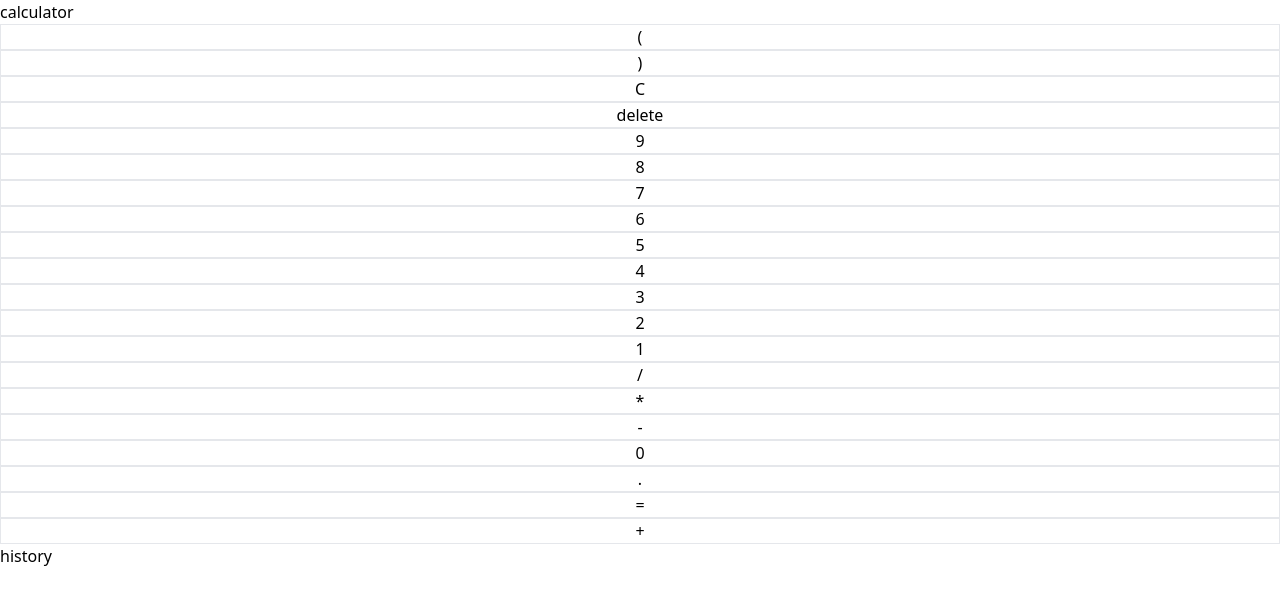
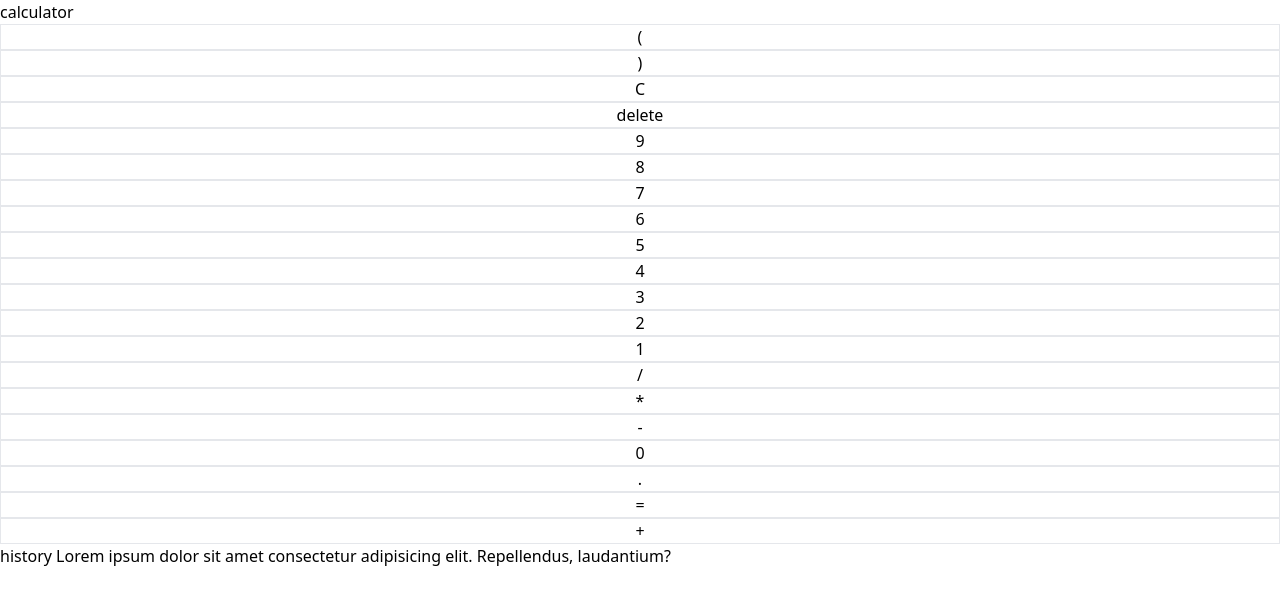
Before and after one commit to Khalid-Graine/calculator-app, a React (Vite) app: page / in a window 1280 px wide. Shown: the top 604 px of the page. Built offline with nearby package versions, Linux system fonts and the light colour scheme.

Commit message:
create Histories component

```diff
--- a/src/App.jsx
+++ b/src/App.jsx
@@ -1,5 +1,5 @@
 import { useState } from "react";
-
+import Histories from "./components/Histories";
 function App() {
   const [expression, setExpression] = useState('')
   const [histories,setHistory] = useState([{
@@ -78,12 +78,7 @@ function App() {
           <div onClick={(e) => type(e)}  className="box">+</div>
         </div>
       </main>
-      <div>
-        <h3>history</h3>
-        <ul>
-          <li></li>
-        </ul>
-      </div>
+      <Histories />
       </div>
     </>
   );
--- /dev/null
+++ b/src/components/Histories.jsx
@@ -0,0 +1,9 @@
+import React from 'react'
+
+const Histories = () => {
+  return (
+    <div>history Lorem ipsum dolor sit amet consectetur adipisicing elit. Repellendus, laudantium?</div>
+  )
+}
+
+export default Histories
```
